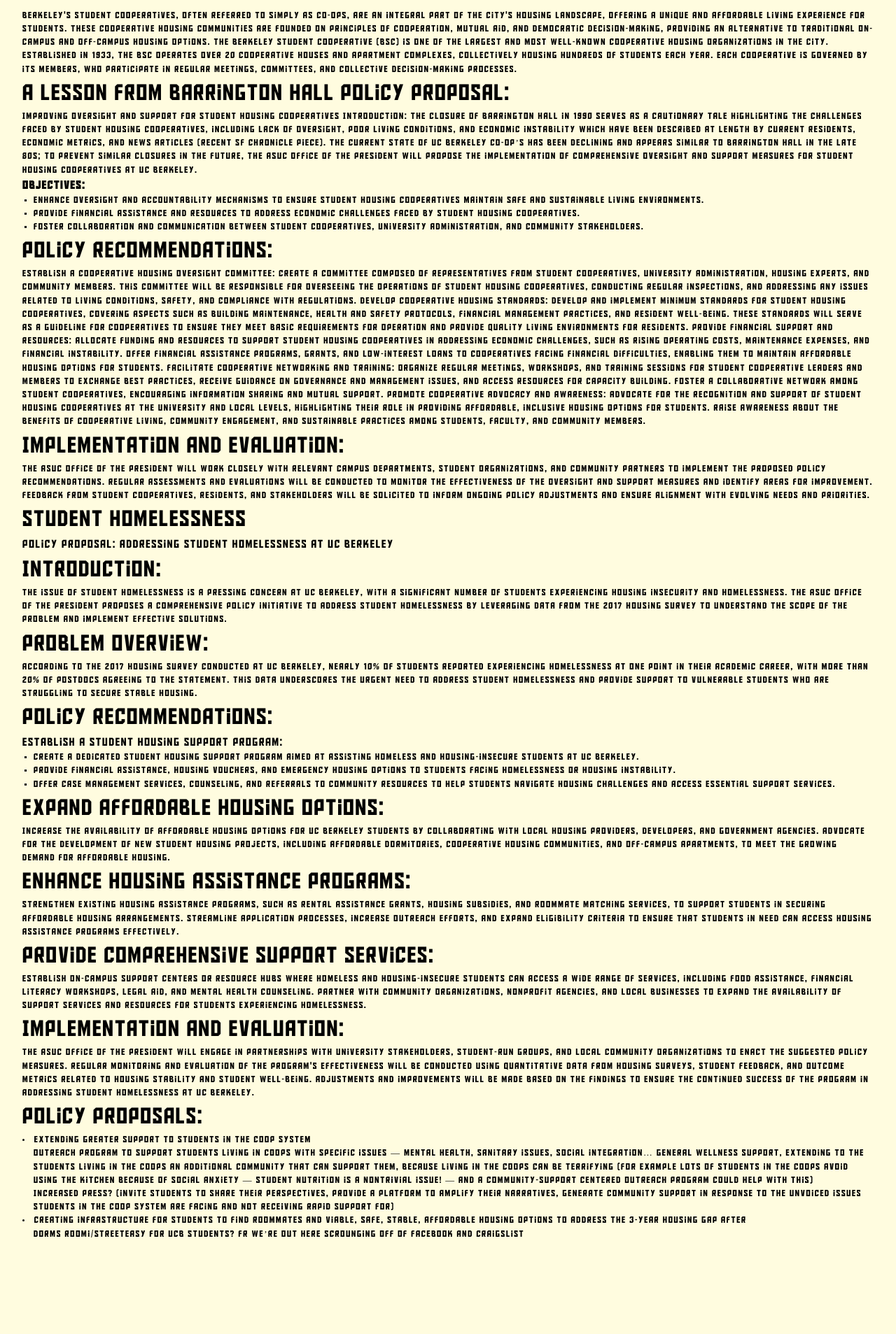
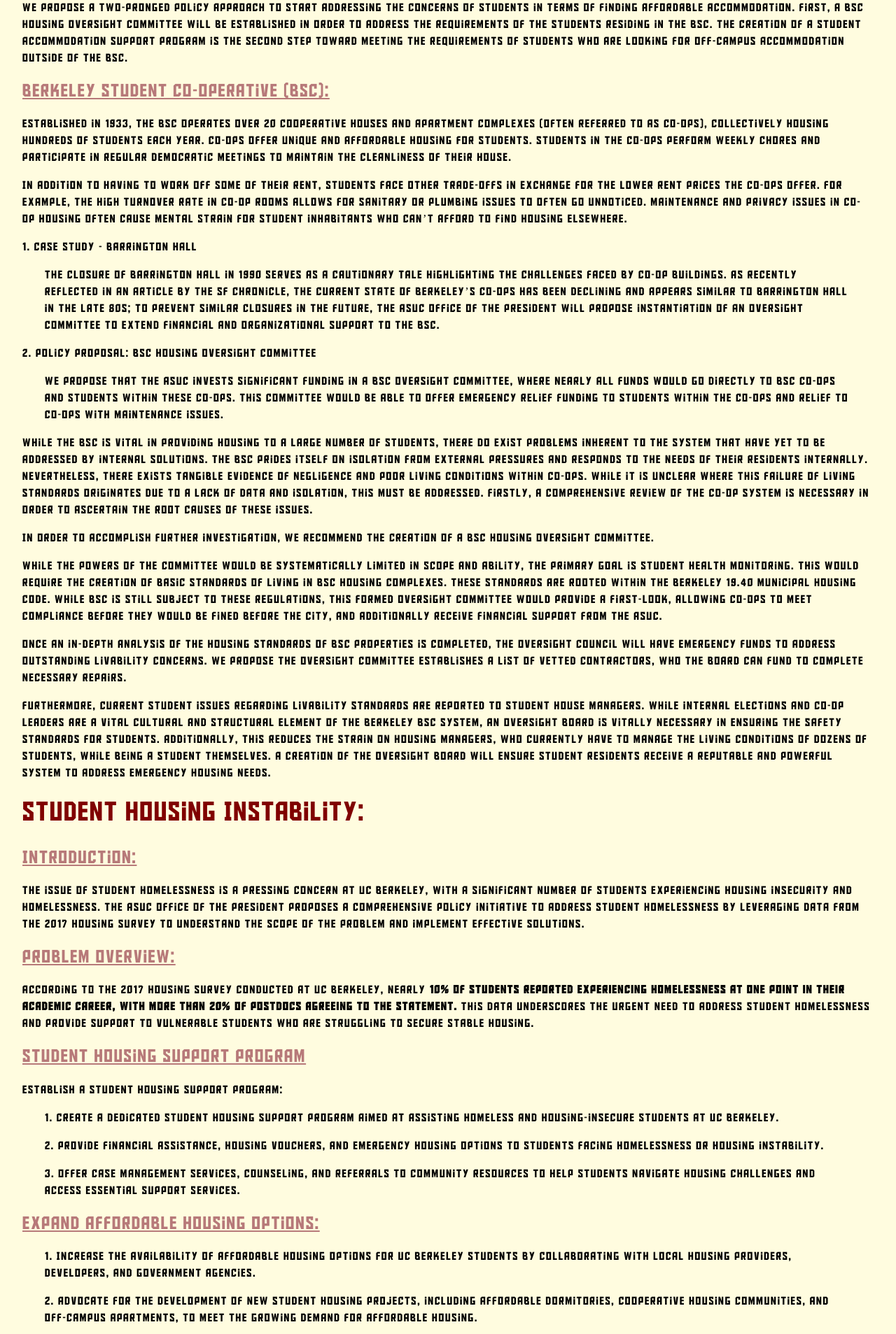
Before and after one commit to TheArctesian/samforpres, a SvelteKit app: page /Policy/Housing in a window 1280 px wide. Shown: the part 673-2580 px from the top of the page at 70% size. Before the commit the page ends 2487 px from the top, so only its background shows below. Built offline with nearby package versions, Linux system fonts and the light colour scheme.

Commit message:
added career and the other one

```diff
--- a/src/routes/Policy/+page.svelte
+++ b/src/routes/Policy/+page.svelte
@@ -15,7 +15,7 @@
 	<div id="campus" class="container m-auto my-3">
 		<hr class="h-px mx-8 bg-black border-0 dark:bg-gray-700" />
 		<hr class="h-px mx-8 bg-black border-0 dark:bg-gray-700" />
-		<a href="/Policy/Campus"><h1 class="">Campus Improvement</h1></a>
+		<a href="/Policy/Career"><h1 class="">COEP</h1></a>
 		<hr class="h-px mx-8 bg-black border-0 dark:bg-gray-700" />
 		<hr class="h-px mx-8 bg-black border-0 dark:bg-gray-700" />
 	</div>
--- a/src/routes/Policy/Housing/+page.svelte
+++ b/src/routes/Policy/Housing/+page.svelte
@@ -1,131 +1,114 @@
 <div>
-	<h2>Student Housing Demand:</h2>
+	<h1 class="text-center">Housing Oversight Committee (HOC)</h1>
 
+	<h2>Demand for Student Housing: An Overview</h2>
+	<div>
 		<p>
-		Demand for student housing in Berkeley is consistently high, driven by the large student
-		population attending UC Berkeley. According to recent statistics, the university enrolls over
-		42,000 undergraduate and graduate students annually, making it one of the largest universities
-		in the United States. With such a sizable student body, the demand for housing both on and
-		off-campus is significant. Despite UC Berkeley's efforts to expand on-campus housing options,
-		including recent developments such as the Upper Hearst project, which added 750 beds to the
-		university's housing inventory, there remains a gap between supply and demand. The university's
-		housing system typically receives far more applications than it can accommodate, leading many
-		students to seek housing in the surrounding neighborhoods.
+			Every year, more than 45,000 students enroll at UC Berkeley, which creates a huge demand for
+			rental properties near campus. There is still a large discrepancy between supply and demand
+			for university-owned student housing, despite efforts to expand it. Campus data indicates that
+			the housing system usually receives many more applications than it can handle, which drives up
+			the cost of rent for living off campus.
 		</p>
+		<p>
+			On-campus housing: According to the most recent information provided by the university, UC
+			Berkeley has over 20 residence halls and apartment complexes, yet only 9,875 beds are
+			available for its 45,000 students. Most UCB students are unable to locate housing on campus
+			due to space and price restrictions, therefore many choose to either look into higher-cost
+			options or find housing through the Berkeley Student Cooperative system (BSC).
+		</p>
+		<p>
+			With a large percentage of students suffering homelessness and housing instability, the
+			problem of student homelessness is a critical one at UC Berkeley. In UC Berkeley's 2017
+			housing survey, almost 10% of students said they had been homeless at some point during their
+			academic careers, and over 20% of postdocs agreed with the assertion. It appears that
+			combating student homelessness and helping at-risk students who are having difficulty finding
+			permanent housing are critical priorities.
+		</p>
+	</div>
 
-	<h2>On-Campus Housing:</h2>
+	<h2>Policy Recommendations:</h2>
+	<h3>Introduction:</h3>
 	<p>
-		UC Berkeley's on-campus housing system provides a range of options to meet the diverse needs of
-		its student population. As of the latest available data, the university operates over 20
-		residence halls and apartment buildings, with a total capacity exceeding 6,000 beds. These
-		facilities offer various amenities, including dining halls, study lounges, fitness centers, and
-		24-hour security. The demand for on-campus housing is evident in the high occupancy rates
-		reported by the university. In recent years, occupancy rates for UC Berkeley's on-campus housing
-		have consistently exceeded 95%, indicating a high level of demand among students for these
-		accommodations. However, due to space limitations and budget constraints, not all students who
-		apply for on-campus housing can be accommodated, leading many to explore off-campus options.
+		We propose a two-pronged policy approach to start addressing the concerns of students in terms
+		of finding affordable accommodation. First, a BSC Housing Oversight Committee will be
+		established in order to address the requirements of the students residing in the BSC. The
+		creation of a Student accommodation Support Program is the second step toward meeting the
+		requirements of students who are looking for off-campus accommodation outside of the BSC.
 	</p>
+	<h3>Berkeley Student Co-operative (BSC):</h3>
+	<p>
+		Established in 1933, the BSC operates over 20 cooperative houses and apartment complexes (often
+		referred to as Co-Ops), collectively housing hundreds of students each year. Co-Ops offer unique
+		and affordable housing for students. Students in the Co-Ops perform weekly chores and
+		participate in regular democratic meetings to maintain the cleanliness of their house.
+	</p>
+	<p>
+		In addition to having to work off some of their rent, students face other trade-offs in exchange
+		for the lower rent prices the Co-Ops offer. For example, the high turnover rate in Co-Op rooms
+		allows for sanitary or plumbing issues to often go unnoticed. Maintenance and privacy issues in
+		Co-Op housing often cause mental strain for student inhabitants who can’t afford to find housing
+		elsewhere.
+	</p>
+	<p>1. Case Study - Barrington Hall</p>
+	<div>
+		<p>
+			The closure of Barrington Hall in 1990 serves as a cautionary tale highlighting the challenges
+			faced by Co-Op buildings. As recently reflected in an article by the SF Chronicle, the current
+			state of Berkeley’s Co-Ops has been declining and appears similar to Barrington Hall in the
+			late 80s; to prevent similar closures in the future, the ASUC Office of the President will
+			propose instantiation of an oversight committee to extend financial and organizational support
+			to the BSC.
+		</p>
+	</div>
+	<p>2. Policy Proposal: BSC Housing Oversight Committee</p>
 
-	<h2>Off-Campus Housing:</h2>
+	<div>
 		<p>
-		Off-campus housing in Berkeley primarily consists of rental properties located in neighborhoods
-		surrounding the university. Popular areas for student housing include Southside, Northside, and
-		Downtown Berkeley, where students can find a variety of apartments, condominiums, and
-		single-family homes for rent. Recent data from the Berkeley Rent Stabilization Board indicates
-		that the median rent for a one-bedroom apartment in Berkeley is approximately $2,500 per month,
-		with rents varying depending on factors such as location, size, and amenities. Despite the
-		higher cost of off-campus housing compared to on-campus options, many students choose to live
-		off-campus to enjoy greater independence and flexibility. However, the demand for off-campus
-		housing in Berkeley often exceeds availability, particularly in highly sought-after
-		neighborhoods close to campus. As a result, students may face stiff competition for rental
-		properties and may need to start their housing search well in advance to secure suitable
-		accommodations. Overall, the combination of limited on-campus housing availability and high
-		demand for off-campus housing underscores the challenges that students in Berkeley face in
-		finding affordable and suitable accommodations during their academic tenure.
+			We propose that the ASUC invests significant funding in a BSC oversight committee, where
+			nearly all funds would go directly to BSC Co-ops and students within these co-ops. This
+			committee would be able to offer emergency relief funding to students within the co-ops and
+			relief to co-ops with maintenance issues.
 		</p>
-
-	<h2>Berkeley Student Cooperatives (Co-ops):</h2>
-
+	</div>
 	<p>
-		Berkeley's student cooperatives, often referred to simply as co-ops, are an integral part of the
-		city's housing landscape, offering a unique and affordable living experience for students. These
-		cooperative housing communities are founded on principles of cooperation, mutual aid, and
-		democratic decision-making, providing an alternative to traditional on-campus and off-campus
-		housing options. The Berkeley Student Cooperative (BSC) is one of the largest and most
-		well-known cooperative housing organizations in the city. Established in 1933, the BSC operates
-		over 20 cooperative houses and apartment complexes, collectively housing hundreds of students
-		each year. Each cooperative is governed by its members, who participate in regular meetings,
-		committees, and collective decision-making processes.
+		While the BSC is vital in providing housing to a large number of students, there do exist
+		problems inherent to the system that have yet to be addressed by internal solutions. The BSC
+		prides itself on isolation from external pressures and responds to the needs of their residents
+		internally. Nevertheless, there exists tangible evidence of negligence and poor living
+		conditions within co-ops. While it is unclear where this failure of living standards originates
+		due to a lack of data and isolation, this must be addressed. Firstly, a comprehensive review of
+		the co-op system is necessary in order to ascertain the root causes of these issues.
 	</p>
-
-	<h3>A Lesson From Barrington Hall Policy Proposal:</h3>
-
 	<p>
-		Improving Oversight and Support for Student Housing Cooperatives Introduction: The closure of
-		Barrington Hall in 1990 serves as a cautionary tale highlighting the challenges faced by student
-		housing cooperatives, including lack of oversight, poor living conditions, and economic
-		instability which have been described at length by current residents, economic metrics, and news
-		articles (recent SF Chronicle Piece). The current state of UC Berkeley Co-Op’s has been
-		declining and appears similar to Barrington Hall in the late 80s; to prevent similar closures in
-		the future, the ASUC Office of the President will propose the implementation of comprehensive
-		oversight and support measures for student housing cooperatives at UC Berkeley.
+		In order to accomplish further investigation, we recommend the creation of a BSC Housing
+		Oversight Committee.
 	</p>
-
-	<b>Objectives:</b>
-	<ol>
-		<li>
-			Enhance oversight and accountability mechanisms to ensure student housing cooperatives
-			maintain safe and sustainable living environments.
-		</li>
-		<li>
-			Provide financial assistance and resources to address economic challenges faced by student
-			housing cooperatives.
-		</li>
-		<li>
-			Foster collaboration and communication between student cooperatives, university
-			administration, and community stakeholders.
-		</li>
-	</ol>
-
-	<h3>Policy Recommendations:</h3>
 	<p>
-		Establish a Cooperative Housing Oversight Committee: Create a committee composed of
-		representatives from student cooperatives, university administration, housing experts, and
-		community members. This committee will be responsible for overseeing the operations of student
-		housing cooperatives, conducting regular inspections, and addressing any issues related to
-		living conditions, safety, and compliance with regulations. Develop Cooperative Housing
-		Standards: Develop and implement minimum standards for student housing cooperatives, covering
-		aspects such as building maintenance, health and safety protocols, financial management
-		practices, and resident well-being. These standards will serve as a guideline for cooperatives
-		to ensure they meet basic requirements for operation and provide quality living environments for
-		residents. Provide Financial Support and Resources: Allocate funding and resources to support
-		student housing cooperatives in addressing economic challenges, such as rising operating costs,
-		maintenance expenses, and financial instability. Offer financial assistance programs, grants,
-		and low-interest loans to cooperatives facing financial difficulties, enabling them to maintain
-		affordable housing options for students. Facilitate Cooperative Networking and Training:
-		Organize regular meetings, workshops, and training sessions for student cooperative leaders and
-		members to exchange best practices, receive guidance on governance and management issues, and
-		access resources for capacity building. Foster a collaborative network among student
-		cooperatives, encouraging information sharing and mutual support. Promote Cooperative Advocacy
-		and Awareness: Advocate for the recognition and support of student housing cooperatives at the
-		university and local levels, highlighting their role in providing affordable, inclusive housing
-		options for students. Raise awareness about the benefits of cooperative living, community
-		engagement, and sustainable practices among students, faculty, and community members.
+		While the powers of the committee would be systematically limited in scope and ability, the
+		primary goal is student health monitoring. This would require the creation of basic standards of
+		living in BSC housing complexes. These standards are rooted within the Berkeley 19.40 Municipal
+		Housing Code. While BSC is still subject to these regulations, this formed oversight committee
+		would provide a first-look, allowing co-ops to meet compliance before they would be fined before
+		the city, and additionally receive financial support from the ASUC.
 	</p>
-
-	<h3>Implementation and Evaluation:</h3>
 	<p>
-		The ASUC Office of the President will work closely with relevant campus departments, student
-		organizations, and community partners to implement the proposed policy recommendations. Regular
-		assessments and evaluations will be conducted to monitor the effectiveness of the oversight and
-		support measures and identify areas for improvement. Feedback from student cooperatives,
-		residents, and stakeholders will be solicited to inform ongoing policy adjustments and ensure
-		alignment with evolving needs and priorities.
+		Once an in-depth analysis of the housing standards of BSC properties is completed, the oversight
+		council will have emergency funds to address outstanding livability concerns. We propose the
+		oversight committee establishes a list of vetted contractors, who the board can fund to complete
+		necessary repairs.
 	</p>
-
-	<h3>Student Homelessness</h3>
-	Policy Proposal: Addressing Student Homelessness at UC Berkeley
-
+	<p>
+		Furthermore, current student issues regarding livability standards are reported to student house
+		managers. While internal elections and co-op leaders are a vital cultural and structural element
+		of the Berkeley BSC system, an oversight board is vitally necessary in ensuring the safety
+		standards for students. Additionally, this reduces the strain on housing managers, who currently
+		have to manage the living conditions of dozens of students, while being a student themselves. A
+		creation of the oversight board will ensure student residents receive a reputable and powerful
+		system to address emergency housing needs.
+	</p>
+	<p></p>
+	<h2>Student Housing Instability:</h2>
 	<h3>Introduction:</h3>
 	<p>
 		The issue of student homelessness is a pressing concern at UC Berkeley, with a significant
@@ -137,57 +120,75 @@
 
 	<h3>Problem Overview:</h3>
 	<p>
-		According to the 2017 housing survey conducted at UC Berkeley, nearly 10% of students reported
-		experiencing homelessness at one point in their academic career, with more than 20% of postdocs
-		agreeing to the statement. This data underscores the urgent need to address student homelessness
-		and provide support to vulnerable students who are struggling to secure stable housing.
+		According to the 2017 housing survey conducted at UC Berkeley, nearly <b
+			>10% of students reported experiencing homelessness at one point in their academic career,
+			with more than 20% of postdocs agreeing to the statement.
+		</b>This data underscores the urgent need to address student homelessness and provide support to
+		vulnerable students who are struggling to secure stable housing.
 	</p>
 
-	<h3>Policy Recommendations:</h3>
+	<h3>Student Housing Support Program</h3>
+	<p>Establish a Student Housing Support Program:</p>
+	<div>
+		<p>
+			1. Create a dedicated Student Housing Support Program aimed at assisting homeless and
+			housing-insecure students at UC Berkeley.
+		</p>
+		<p>
+			2. Provide financial assistance, housing vouchers, and emergency housing options to students
+			facing homelessness or housing instability.
+		</p>
+		<p>
+			3. Offer case management services, counseling, and referrals to community resources to help
+			students navigate housing challenges and access essential support services.
+		</p>
+	</div>
 
-	Establish a Student Housing Support Program:
+	<h3>Expand Affordable Housing Options:</h3>
 
-	<ol>
-		<li>
-			Create a dedicated Student Housing Support Program aimed at assisting homeless and
-			housing-insecure students at UC Berkeley.
-		</li>
-		<li>
-			Provide financial assistance, housing vouchers, and emergency housing options to students
-			facing homelessness or housing instability.
-		</li>
-		<li>
-			Offer case management services, counseling, and referrals to community resources to help
-			students navigate housing challenges and access essential support services.
-		</li>
-	</ol>
-	<h3>Expand Affordable Housing Options:</h3>
+	<div>
 		<p>
-		Increase the availability of affordable housing options for UC Berkeley students by
-		collaborating with local housing providers, developers, and government agencies. Advocate for
-		the development of new student housing projects, including affordable dormitories, cooperative
-		housing communities, and off-campus apartments, to meet the growing demand for affordable
-		housing.
+			1. Increase the availability of affordable housing options for UC Berkeley students by
+			collaborating with local housing providers, developers, and government agencies.
 		</p>
+		<p>
+			2. Advocate for the development of new student housing projects, including affordable
+			dormitories, cooperative housing communities, and off-campus apartments, to meet the growing
+			demand for affordable housing.
+		</p>
+	</div>
+
 	<h3>Enhance Housing Assistance Programs:</h3>
+	<div>
 		<p>
-		Strengthen existing housing assistance programs, such as rental assistance grants, housing
+			1. Strengthen existing housing assistance programs, such as rental assistance grants, housing
 			subsidies, and roommate matching services, to support students in securing affordable housing
-		arrangements. Streamline application processes, increase outreach efforts, and expand
-		eligibility criteria to ensure that students in need can access housing assistance programs
-		effectively.
+			arrangements.
 		</p>
+		<p>
+			2. Streamline application processes, increase outreach efforts, and expand eligibility
+			criteria to ensure that students in need can access housing assistance programs effectively.
+		</p>
+	</div>
+	<h3>Provide Comprehensive Support Services:</h3>
+	<div>
+		<p>
+			1. Establish on-campus support centers or resource hubs where homeless and housing-insecure
+			students can access a wide range of services, including food assistance, financial literacy
+			workshops, legal aid, and mental health counseling.
+		</p>
+		<p>
+			2. Offer emergency housing relief to students, by directly funding their housing while they
+			find long-term housing.
+		</p>
+		<p>
+			3. Partner with community organizations, nonprofit agencies, and local businesses to expand
+			the availability of support services and resources for students experiencing homelessness.
+		</p>
+	</div>
 
-	<h3>Provide Comprehensive Support Services:</h3>
-	<p>
-		Establish on-campus support centers or resource hubs where homeless and housing-insecure
-		students can access a wide range of services, including food assistance, financial literacy
-		workshops, legal aid, and mental health counseling. Partner with community organizations,
-		nonprofit agencies, and local businesses to expand the availability of support services and
-		resources for students experiencing homelessness.
-	</p>
+	<h2>Implementation and Evaluation:</h2>
 
-	<h3>Implementation and Evaluation:</h3>
 	<p>
 		The ASUC Office of the President will engage in partnerships with university stakeholders,
 		student-run groups, and local community organizations to enact the suggested policy measures.
@@ -197,55 +198,31 @@
 		findings to ensure the continued success of the program in addressing student homelessness at UC
 		Berkeley.
 	</p>
-
-	<h3>Policy Proposals:</h3>
-	<li>Extending greater support to students in the coop system</li>
-	<p class="pm">
-		Outreach program to support students living in coops with specific issues — mental health,
-		sanitary issues, social integration… general wellness support, extending to the students living
-		in the coops an additional community that can support them, because living in the coops can be
-		terrifying (for example lots of students in the coops avoid using the kitchen because of social
-		anxiety — student nutrition is a nontrivial issue! — and a community-support centered outreach
-		program could help with this)
-	</p>
-	<p class="pm">
-		Increased press? (invite students to share their perspectives, provide a platform to amplify
-		their narratives, generate community support in response to the unvoiced issues students in the
-		coop system are facing and not receiving rapid support for)
-	</p>
-
-	<li>
-		Creating infrastructure for students to find roommates and viable, safe, stable, affordable
-		housing options to address the 3-year housing gap after
-	</li>
-	<p class="pm">
-		dorms Roomi/Streeteasy for UCB students? Fr we’re out here scrounging off of facebook and
-		craigslist
-	</p>
 </div>
 
 <style>
 	div {
-		margin: 2rem;
+		padding-left: 2rem;
+		padding-right: 2rem;
 	}
-
+	h1 {
+		color: var(--pri);
+		font-size: 5vw;
+	}
 	h2 {
+		color: var(--pri);
 		font-size: 3vw;
 	}
+	p {
+		margin-top: 1rem;
+	}
 	h3 {
-		font-size: 2.5vw;
-	}
-	ol {
-		list-style-type: square;
-		margin-left: 1rem;
-	}
-	p {
-		font-size: 1vw;
+		margin-top: 1rem;
+		font-size: 2vw;
+		color: var(--sec);
+		text-decoration-line: underline;
 	}
 	li {
-		font-size: 1vw;
-	}
-	.pm {
 		margin-left: 1rem;
 	}
 </style>
```
Also changed, not shown: src/routes/+layout.svelte (+4 -4 lines), src/routes/Policy/Campus/+page.svelte (deleted, +0 -8 lines). Lines whose indentation alone changed are shown as unchanged.
